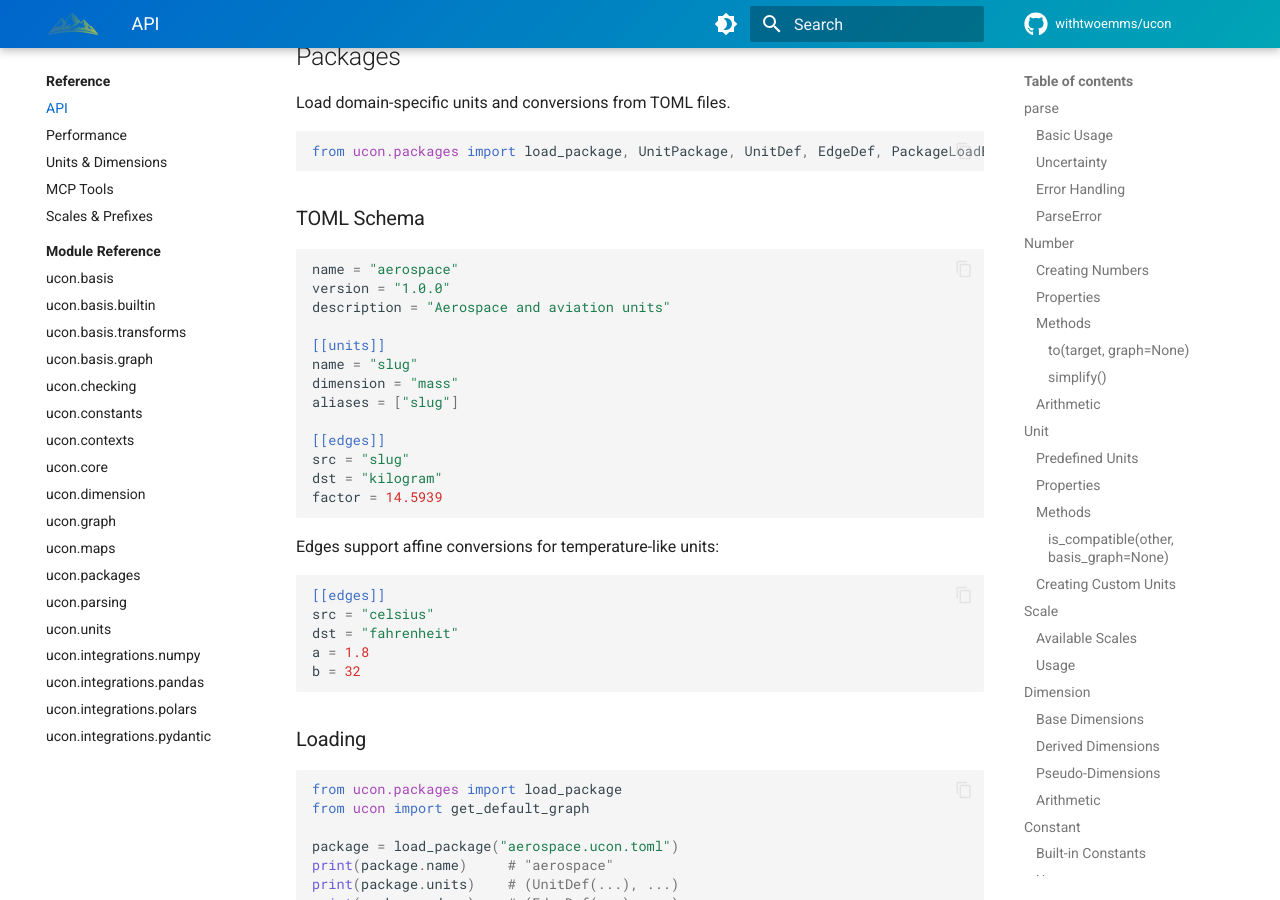
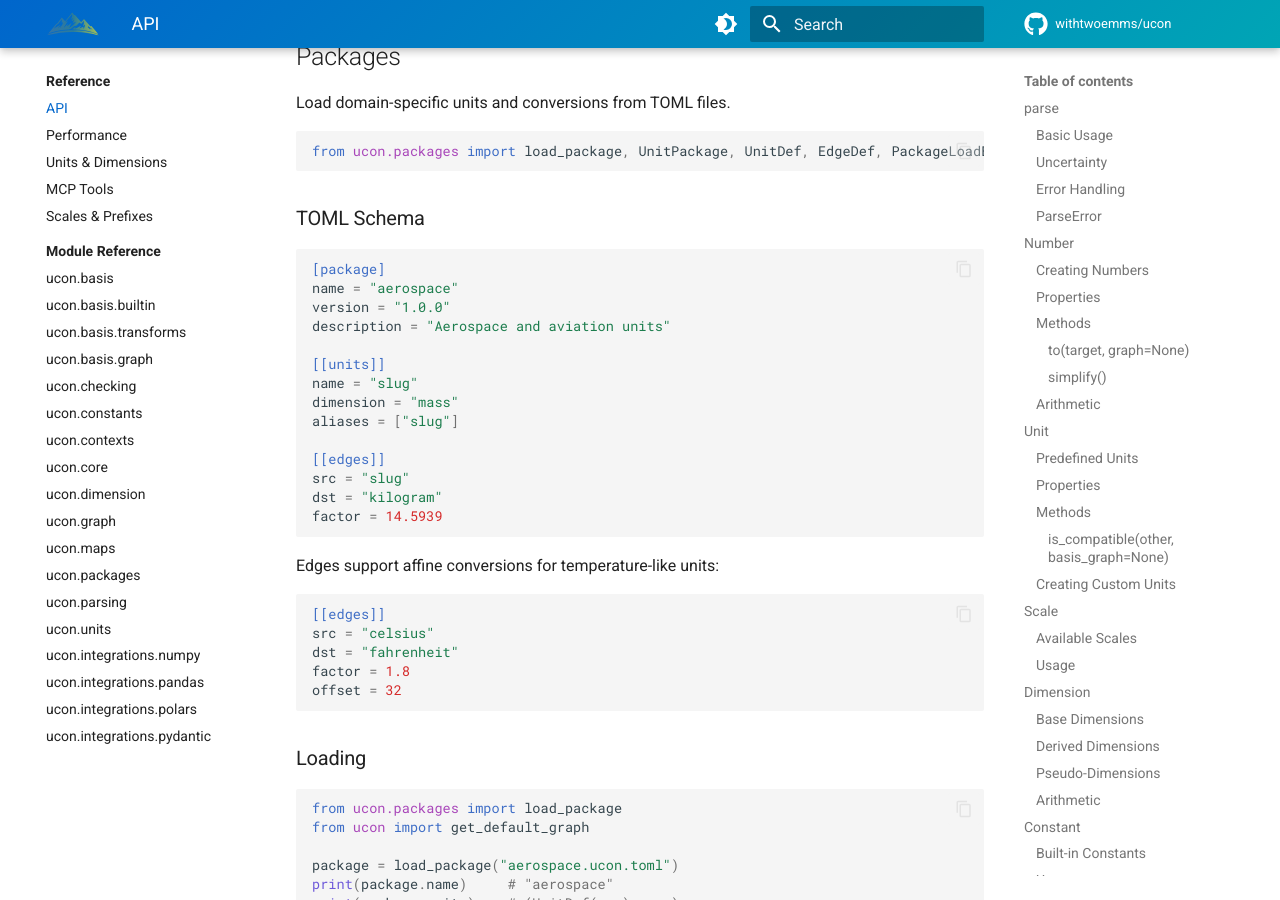
Before and after one commit to withtwoemms/ucon, an MkDocs documentation site: the page built from docs/reference/api.md, in a window 1280 px wide and 900 px high, scrolled down 16888 px. Built offline with MkDocs 1.6.1 and Material for MkDocs 9.7.7, drawn with Linux system fonts in a browser that asks for light colours; comment, search, counter and statistics services are not loaded.

Commit message:
adds "package" table to ucon file format

````diff
--- a/docs/reference/api.md
+++ b/docs/reference/api.md
@@ -766,6 +766,7 @@ from ucon.packages import load_package, UnitPackage, UnitDef, EdgeDef, PackageLo
 ### TOML Schema
 
 ```toml
+[package]
 name = "aerospace"
 version = "1.0.0"
 description = "Aerospace and aviation units"
@@ -787,8 +788,8 @@ Edges support affine conversions for temperature-like units:
 [[edges]]
 src = "celsius"
 dst = "fahrenheit"
-a = 1.8
-b = 32
+factor = 1.8
+offset = 32
 ```
 
 ### Loading
````
Also changed, not shown: 3 other files.
